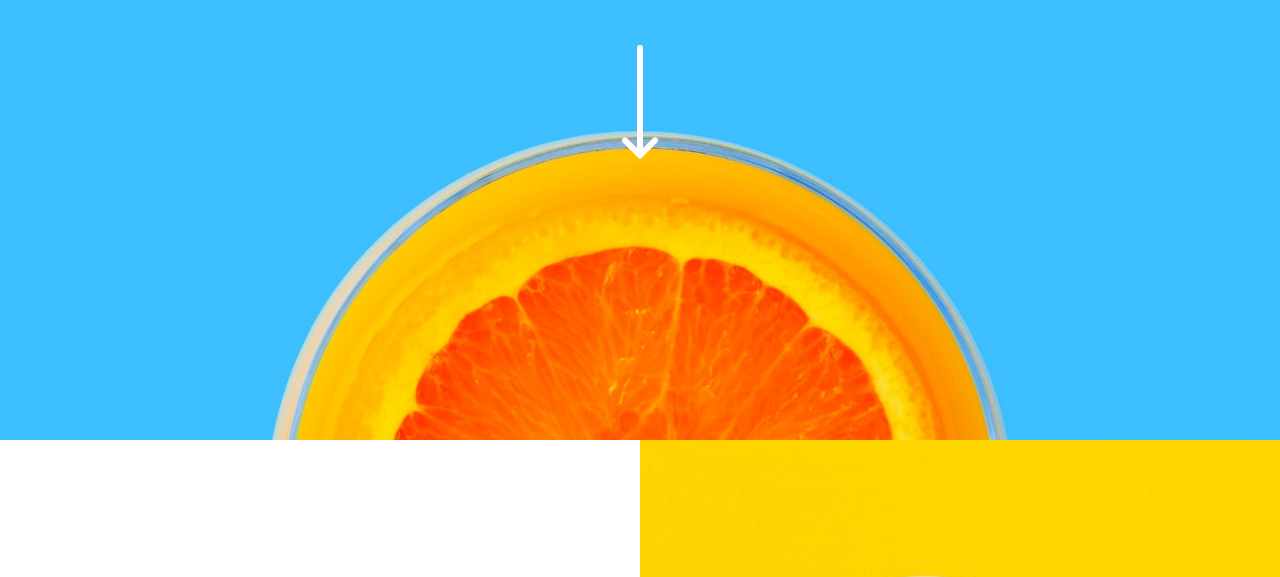
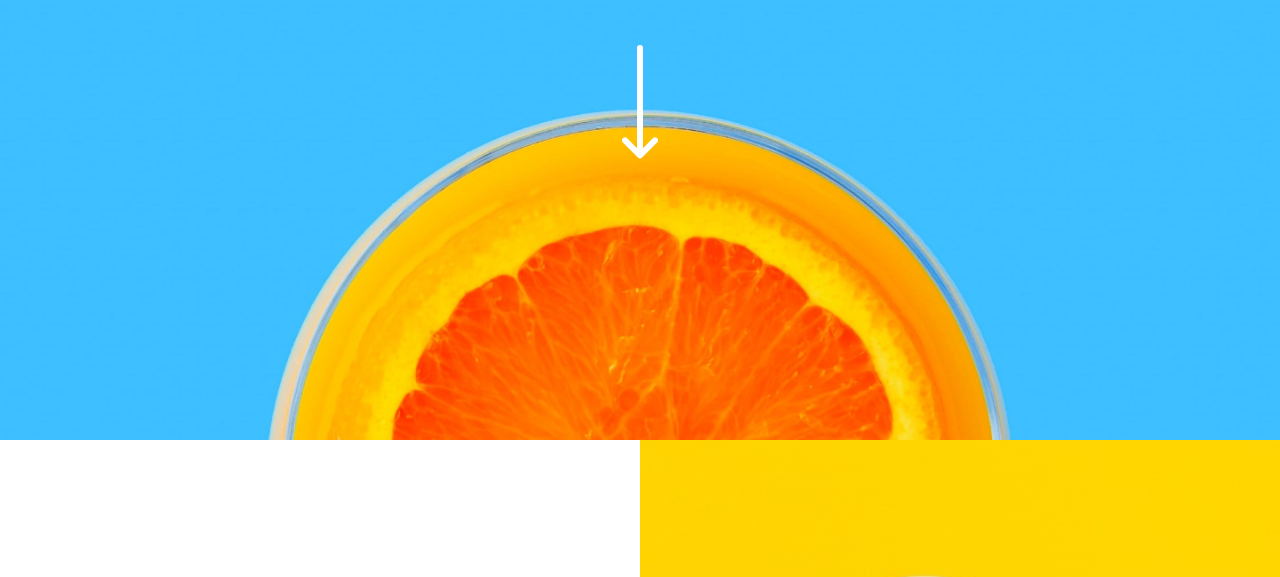
Before and after one commit to uptowngirl757/sunnyside-page, a plain HTML site: page index.html in a window 1280 px wide. Shown: the part 200-777 px from the top of the page. Drawn offline with Linux system fonts and the light colour scheme.

Commit message:
Re 2nd commit

```diff
--- a/styles/layouts/_header.scss
+++ b/styles/layouts/_header.scss
@@ -6,7 +6,7 @@
   // background-repeat: no-repeat;
   background-position: center center;
   min-height: 80vh;
-  // background-position: 75% 80%; /* Move the focal point */
+  background-position: 75% 80%; /* Move the focal point */
 
   // ask on discord how to keep the citrus centered
 
```
Also changed, not shown: styles/main.css, 1 other file.
